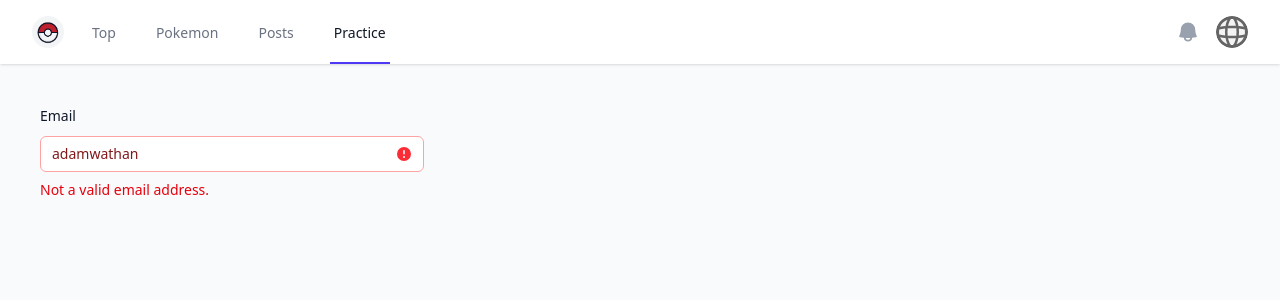
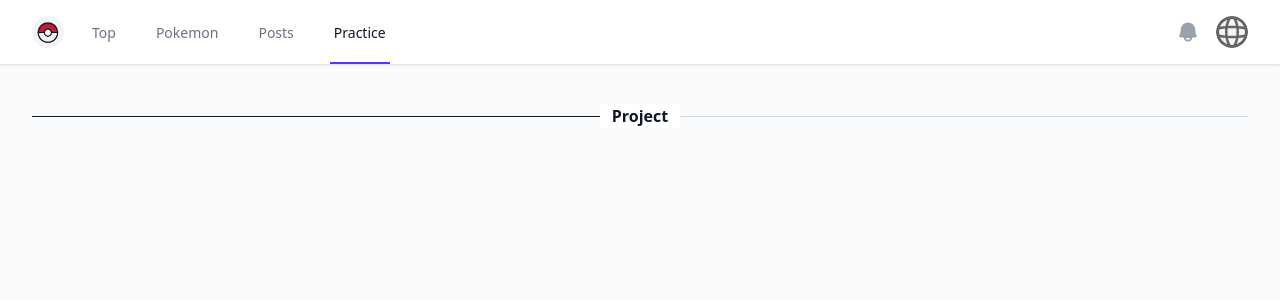
Before and after one commit to pekoemood/todo-next.js, a Next.js app: page /practice in a window 1280 px wide. Shown: the top 300 px of the page. Built offline with nearby package versions, Linux system fonts and the light colour scheme.

Commit message:
feat: ポストページとポケモンページの改善
- ポストページのレイアウトを改善し、詳細リンクを追加
- ポケモンページでポケモンのリストを表示する機能を追加
- ナビゲーションコンポーネントのリンクを修正

```diff
--- a/src/app/components/Navi/Navi.tsx
+++ b/src/app/components/Navi/Navi.tsx
@@ -61,7 +61,7 @@ export default function Navi() {
               <Link href={"/pokemon"} className={getNavLinkClasses("/pokemon")}>
                 Pokemon
               </Link>
-              <Link href={"/posts"} className={getNavLinkClasses("/posts/1")}>
+              <Link href={"/posts"} className={getNavLinkClasses("/posts")}>
                 Posts
               </Link>
               <Link
--- a/src/app/pokemon/page.tsx
+++ b/src/app/pokemon/page.tsx
@@ -1,29 +1,54 @@
+import { DivideIcon } from "@heroicons/react/20/solid";
 import Image from "next/image";
+
+type Pokemons = {
+  next: string | null;
+  previous: string | null;
+  results: { name: string; url: string }[];
+};
 
 type Pokemon = {
   id: number;
   name: string;
-  sprites: {
-    front_default: string;
-  };
-  types: { type: { name: string } }[];
+  sprites: { other: { "official-artwork": { front_default: string } } };
 };
 
 export default async function Pokemon() {
-  const res = await fetch(`https://pokeapi.co/api/v2/pokemon/ditto`);
-  const pokemon: Pokemon = await res.json();
+  const res = await fetch(`https://pokeapi.co/api/v2/pokemon`);
+  const pokemons: Pokemons = await res.json();
+
+  const detailPokemons: Pokemon[] = await Promise.all(
+    pokemons.results.map(async (p) => {
+      const res = await fetch(p.url);
+      const data = await res.json();
+      return data;
+    }),
+  );
+
   return (
-    <div className="flex flex-grow items-center justify-center">
-      <div className="rounded-lg border border-gray-400 p-4">
-        <p className="text-center font-semibold">{pokemon.name}</p>
-        <Image
-          src={pokemon.sprites.front_default}
-          alt={pokemon.name}
-          width={150}
-          height={150}
-          className="mx-auto"
-        />
-      </div>
+    <div className="mx-auto my-16 max-w-7xl px-8">
+      <h2 className="text-3xl font-bold tracking-tight text-gray-900">
+        Pokemon Library
+      </h2>
+      <ul
+        role="list"
+        className="grid grid-cols-2 gap-x-4 gap-y-8 sm:grid-cols-3 sm:gap-x-6 lg:grid-cols-4 xl:gap-x-8"
+      >
+        {detailPokemons.map((pokemon) => (
+          <li key={pokemon.id}>
+            <div className="group relative overflow-hidden rounded-lg bg-gray-100 focus-within:outline-2 focus-within:outline-offset-2 focus-within:outline-indigo-600">
+              <Image
+                src={pokemon.sprites.other["official-artwork"].front_default}
+                alt="ポケモン画像"
+                width={500}
+                height={500}
+                className=" pointer-events-none rounded-lg object-cover outline -outline-offset-1 outline-black/5 group-hover:opacity-75"
+              />
+            </div>
+            <p className="font-semibold ">{pokemon.name}</p>
+          </li>
+        ))}
+      </ul>
     </div>
   );
 }
--- a/src/app/posts/page.tsx
+++ b/src/app/posts/page.tsx
@@ -13,19 +13,39 @@ export default async function Posts() {
 
   return (
     <div className="py-10">
-      <header className="mb-10">
+      <header>
         <div className="mx-auto max-w-7xl px-4 sm:px-6 lg:px-8">
-          <h1 className="text-gray900 text-3xl font-bold tracking-tight">
+          <h1 className="text-3xl font-bold tracking-tight text-gray-900">
             Posts
           </h1>
         </div>
       </header>
       <main className="mx-auto max-w-7xl px-4 sm:px-6 lg:px-8">
-        <ul>
-          {posts.map((post: Post) => (
-            <Link key={post.id} href={`/posts/${post.id}`}>
-              <li>{post.title}</li>
-            </Link>
+        <ul role="list" className="divide-y divide-gray-200">
+          {posts.map((post) => (
+            <li
+              key={post.id}
+              className="flex items-center justify-between gap-x-6 py-5"
+            >
+              <div className="min-w-0">
+                <div className="flex items-start gap-x-3">
+                  <p className="text-sm/6 font-semibold text-gray-900">
+                    {post.title}
+                  </p>
+                </div>
+                <div className="mt-1 flex items-center gap-x-2 text-xs/5 text-gray-500">
+                  <p className="truncate">{post.body}</p>
+                </div>
+              </div>
+              <div className="flex flex-none items-center gap-x-4">
+                <Link
+                  href={`/posts/${post.id}`}
+                  className="hidden rounded-md bg-white px-2.5 py-1.5 text-sm font-semibold text-gray-900 shadow-xs inset-ring inset-ring-gray-300 hover:bg-gray-50 sm:block"
+                >
+                  View detail
+                </Link>
+              </div>
+            </li>
           ))}
         </ul>
       </main>
--- a/src/app/practice/page.tsx
+++ b/src/app/practice/page.tsx
@@ -5,32 +5,14 @@ import { ExclamationCircleIcon } from "@heroicons/react/16/solid";
 
 export default function Example() {
   return (
-    <div className="m-10 w-96">
-      <label
-        htmlFor="email"
-        className="block text-sm/6 font-medium text-gray-900"
-      >
-        Email
-      </label>
-      <div className="mt-2 grid grid-cols-1">
-        <input
-          defaultValue="adamwathan"
-          id="email"
-          name="email"
-          type="email"
-          placeholder="you@example.com"
-          aria-invalid="true"
-          aria-describedby="email-error"
-          className="col-start-1 row-start-1 block w-full rounded-md bg-white py-1.5 pr-10 pl-3 text-red-900 outline-1 -outline-offset-1 outline-red-300 placeholder:text-red-300 focus:outline-2 focus:-outline-offset-2 focus:outline-red-600 sm:pr-9 sm:text-sm/6"
-        />
-        <ExclamationCircleIcon
-          aria-hidden="true"
-          className="pointer-events-none col-start-1 row-start-1 mr-3 size-5 self-center justify-self-end text-red-500 sm:size-4"
-        />
+    <div className="mx-auto mt-10 flex max-w-7xl items-center px-8">
+      <div className="w-full border-t border-gray-900"></div>
+      <div className="relative flex justify-center">
+        <span className="bg-white px-3 text-base font-semibold text-gray-900">
+          Project
+        </span>
       </div>
-      <p id="email-error" className="mt-2 text-sm text-red-600">
-        Not a valid email address.
-      </p>
+      <div className="w-full border-t border-gray-300"></div>
     </div>
   );
 }
```
